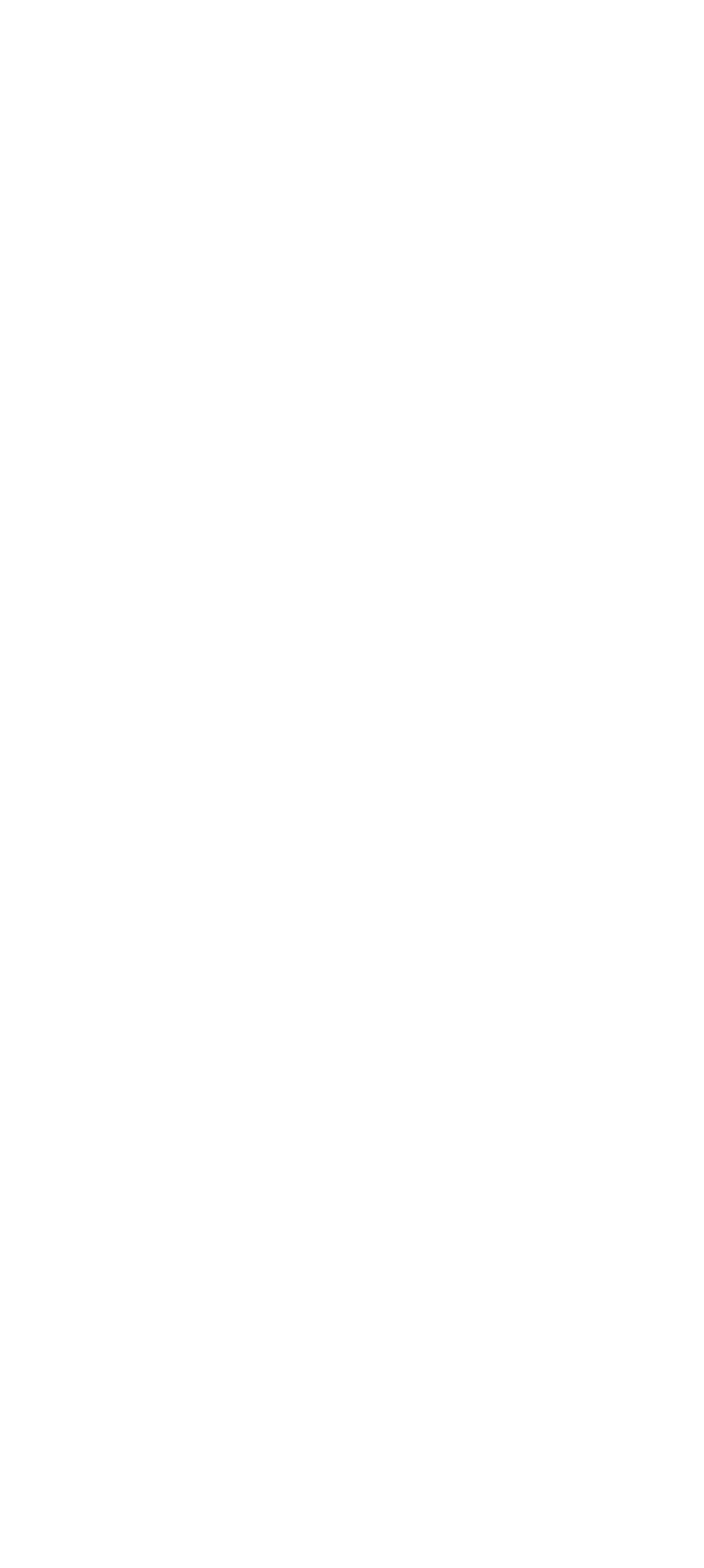
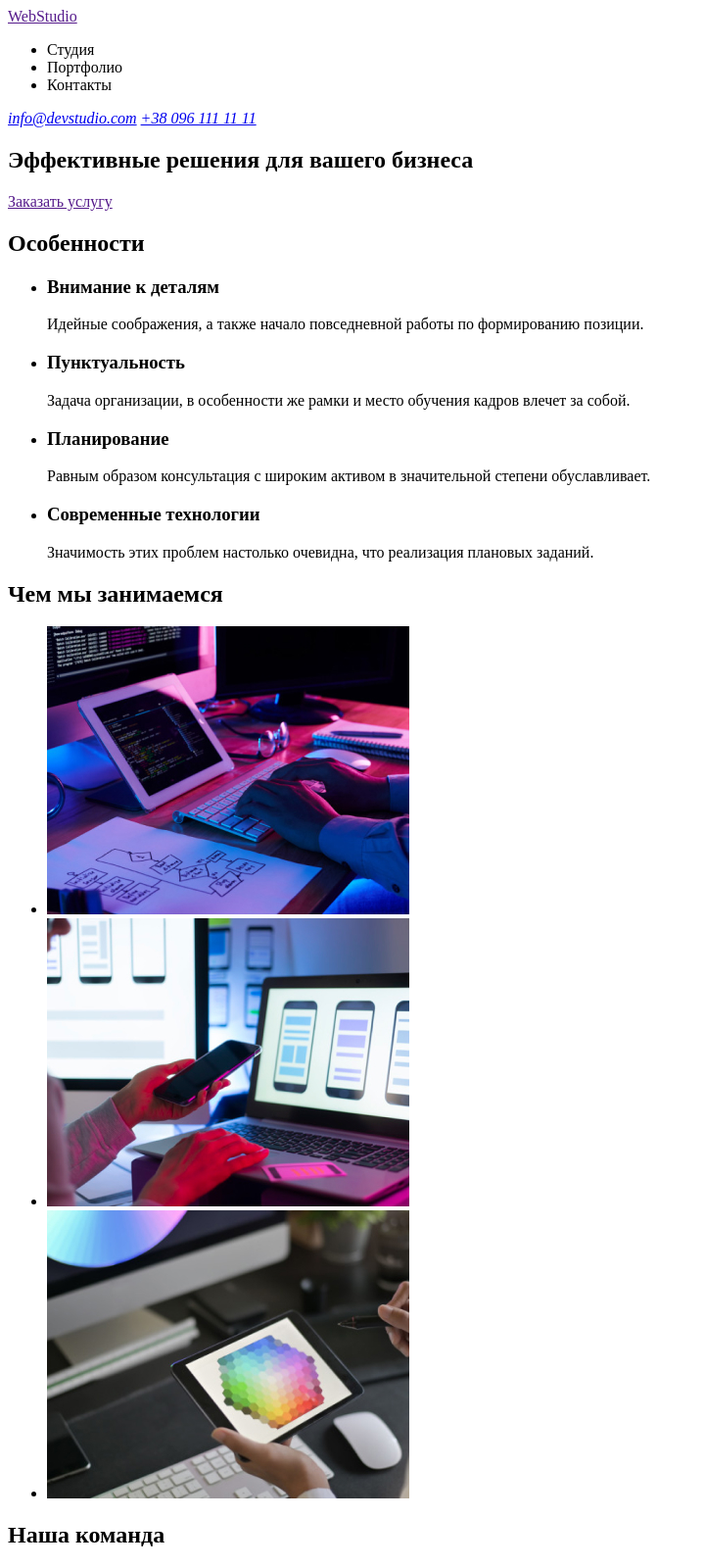
Before and after one commit to RBord/goit-homework, a plain HTML site: page index.html in a window 1280 px wide. Shown: the top 1600 px of the page at 98% size, without its empty margins (0-719 px from the left). Before the commit the page ends 800 px from the top, so only its background shows below. Drawn offline with Linux system fonts and the light colour scheme.

Commit message:
Основная разметка страницы

```diff
--- a/index.html
+++ b/index.html
@@ -7,5 +7,98 @@
 </head>
 <body>
 
+    <!-- Шапка страницы -->
+    <header>
+        <a href="">WebStudio</a>
+        <nav>
+            <ul>
+                <li>Студия</li>
+                <li>Портфолио</li>
+                <li>Контакты</li>
+            </ul>
+        </nav>
+        <address>
+            <a href="mailto:info@devstudio.com">info@devstudio.com</a>
+            <a href="tel:+38 096 111 11 11">+38 096 111 11 11</a>
+        </address>
+    </header>
+    <main>
+        <!-- Секция Герой страницы -->
+        <section>
+            <h1>Эффективные решения для вашего бизнеса</h1>
+            <a href="">Заказать услугу</a>
+        </section>
+
+        <!-- Секция Наши особенности-->
+        <section>
+            <h2>Особенности</h2>
+            <ul>
+                <li>
+                    <h3>Внимание к деталям</h3>
+                    <p>Идейные соображения, а также начало повседневной работы по формированию позиции.</p>
+                </li>
+                <li>
+                    <h3>Пунктуальность</h3>
+                    <p>Задача организации, в особенности же рамки и место обучения кадров влечет за собой.</p>
+                </li>
+                <li>
+                    <h3>Планирование</h3>
+                    <p>Равным образом консультация с широким активом в значительной степени обуславливает.</p>
+                </li>
+                <li>
+                    <h3>Современные технологии</h3>
+                    <p>Значимость этих проблем настолько очевидна, что реализация плановых заданий.</p>
+                </li>
+            </ul>
+        </section>
+
+    <!-- Секция Чем мы занимаемся  -->
+        <section>
+            <h2> Чем мы занимаемся </h2>
+            <ul>
+                <li><a href=""><img src="/images/img.jpg" alt="Набирает руками код на клваиатуре"></a></li>
+                <li><a href=""><img src="/images/img (1).jpg" alt="Держит в руках телефон"></a></li>
+                <li><a href=""><img src="/images/img (2).jpg" alt="Выбирает цвет из палитры на планшете"></a></li>
+            </ul>
+        </section>
+
+    <!-- Секция Наша команда -->
+        <section>
+            <h2>Наша команда</h2>
+            <ul>
+                <li>
+                    <img src="/images/img.png" alt="Фото Игорь Демьяненко">
+                    <h3>Игорь Демьяненко</h3>
+                    <p>Product Designer</p>
+                </li>
+                <li>
+                    <img src="/images/img (1).png" alt="Фото Ольга Репина">
+                    <h3>Ольга Репина</h3>
+                    <p>Frontend Developer</p>
+                </li>
+                <li>
+                    <img src="/images/img (2).png" alt="Фото Николай Тарасов">
+                    <h3>Николай Тарасов</h3>
+                    <p>Marketing</p>
+                </li>
+                <li>
+                    <img src="/images/img (3).png" alt="Фото Михаил Ермаков">
+                    <h3>Михаил Ермаков</h3>
+                    <p>UI Designer</p>
+                </li>
+            </ul>
+        </section>
+    </main>
+
+<!-- Подвал-->
+    <footer>
+        <a href="">WebStudio</a>
+        <address>
+            г. Киев, пр-т Леси Украинки, 26
+            <a href="mailto:info@example.com">info@example.com</a>
+            <a href="tel:+38 099 111 11 11">+38 099 111 11 11</a>
+        </address>
+    </footer>
+
 </body>
 </html>
```
